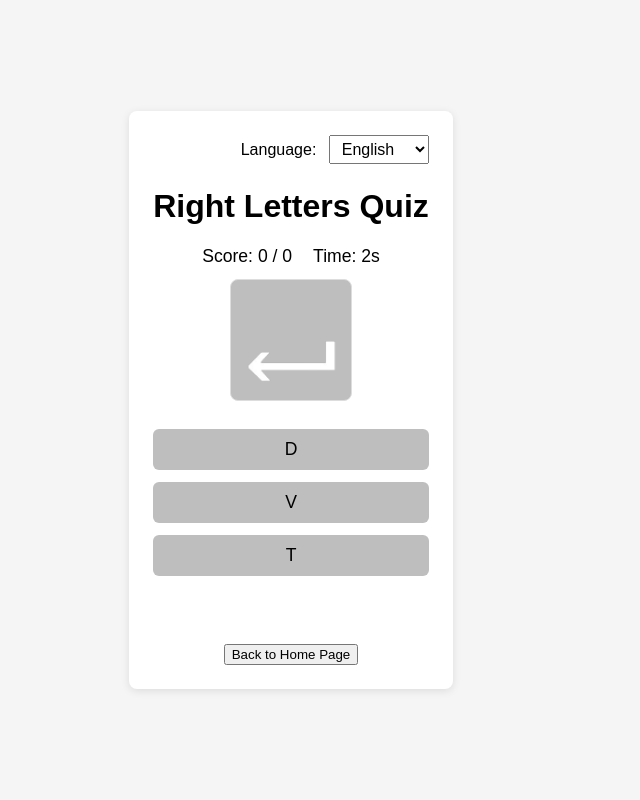
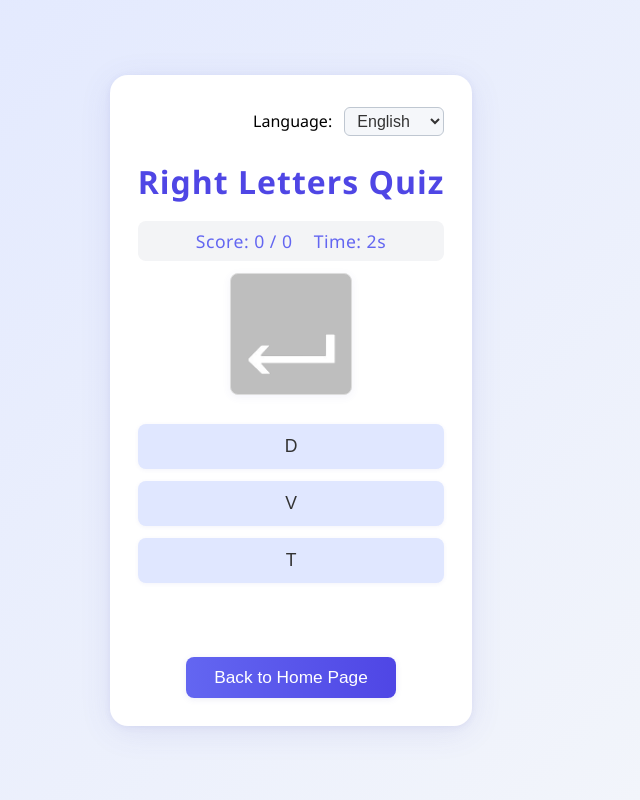
Before and after one commit to ThomasLrns/Letters-Quiz, a plain HTML site: page right-quiz.html in a window 1280 px wide. Both pictures are taken after a click on the button "Start Quiz". Shown: the whole page, without its empty margins (349-989 px from the left). Drawn offline with Linux system fonts and the light colour scheme.

Commit message:
Update style.css
Modification of the style css file

```diff
--- a/style.css
+++ b/style.css
@@ -6,8 +6,8 @@
     color: #a11a1a; /* dark red */
 }
 body {
-    font-family: Arial, sans-serif;
-    background: #f5f5f5;
+    font-family: 'Segoe UI', Arial, sans-serif;
+    background: linear-gradient(135deg, #e0e7ff 0%, #f5f7fa 100%);
     margin: 0;
     padding: 0;
     min-height: 100vh;
@@ -15,23 +15,47 @@ body {
     align-items: center;
     justify-content: center;
 }
+
 .container {
-    max-width: 400px;
+    max-width: 480px;
     margin: 40px auto;
     background: #fff;
-    padding: 24px;
-    border-radius: 8px;
-    box-shadow: 0 2px 8px rgba(0,0,0,0.1);
+    padding: 32px 28px 28px 28px;
+    border-radius: 18px;
+    box-shadow: 0 6px 32px 0 rgba(80, 80, 180, 0.10), 0 1.5px 6px 0 rgba(80, 80, 180, 0.08);
     text-align: center;
+    position: relative;
+}
+
+#language-select {
+    border-radius: 6px;
+    border: 1px solid #bfc7d1;
+    background: #f5f7fa;
+    color: #333;
+    padding: 6px 12px;
+    font-size: 1em;
+    transition: border 0.2s;
+}
+#language-select:focus {
+    border: 1.5px solid #6c63ff;
+    outline: none;
+}
+
+h1 {
+    font-size: 2em;
+    color: #4f46e5;
+    margin-bottom: 18px;
+    letter-spacing: 1px;
 }
 #symbol-img {
     width: 120px;
     height: 120px;
     object-fit: contain;
     margin-bottom: 24px;
-    border: 1px solid #ddd;
-    border-radius: 8px;
-    background: #fafafa;
+    border: 1.5px solid #e0e7ff;
+    border-radius: 12px;
+    background: #f3f4f6;
+    box-shadow: 0 2px 8px rgba(80, 80, 180, 0.07);
 }
 #options {
     display: flex;
@@ -40,41 +64,89 @@ body {
     margin-bottom: 16px;
 }
 #options button {
-    padding: 10px 0;
+    padding: 12px 0;
     font-size: 1.1em;
     border: none;
-    border-radius: 6px;
-    background: #BEBEBE;
+    border-radius: 8px;
+    background: #e0e7ff;
+    color: #333;
     cursor: pointer;
-    transition: background 0.2s;
+    transition: background 0.2s, color 0.2s;
+    box-shadow: 0 1px 4px rgba(80, 80, 180, 0.07);
 }
 
-.correct-answer {
+#options button.correct-answer {
     background: #b6eeb7 !important;
+    color: #176317 !important;
 }
-.wrong-answer {
+#options button.wrong-answer {
     background: #f7b6b6 !important;
+    color: #a11a1a !important;
 }
 #options button:hover {
-    background: #b3e5fc;
+    background: #c7d2fe;
+    color: #4f46e5;
 }
 #feedback {
-    font-size: 1.1em;
-    margin-bottom: 12px;
-    min-height: 24px;
+    font-size: 1.15em;
+    margin-bottom: 14px;
+    min-height: 28px;
+    font-weight: 500;
+    letter-spacing: 0.5px;
 }
-#next-btn {
-    padding: 8px 24px;
-    font-size: 1em;
+#next-btn, #submit-btn, #restart-btn, #start-btn, #back-btn {
+    padding: 10px 28px;
+    font-size: 1.08em;
     border: none;
-    border-radius: 6px;
-    background: #4caf50;
+    border-radius: 8px;
+    background: linear-gradient(90deg, #6366f1 0%, #4f46e5 100%);
     color: #fff;
     cursor: pointer;
-    margin-top: 8px;
+    margin-top: 10px;
+    margin-bottom: 0;
+    font-weight: 500;
+    box-shadow: 0 1.5px 6px rgba(80, 80, 180, 0.10);
+    transition: background 0.2s, box-shadow 0.2s, transform 0.1s;
+}
+#next-btn:hover, #submit-btn:hover, #restart-btn:hover, #start-btn:hover, #back-btn:hover {
+    background: linear-gradient(90deg, #818cf8 0%, #6366f1 100%);
+    box-shadow: 0 4px 16px rgba(80, 80, 180, 0.13);
+    transform: translateY(-2px) scale(1.03);
 }
 #result {
-    font-size: 1.2em;
+    font-size: 1.22em;
+    color: #4f46e5;
+    margin-top: 28px;
+    font-weight: 600;
+    letter-spacing: 0.5px;
+}
+
+#answer-input {
+    border-radius: 8px;
+    border: 1.5px solid #bfc7d1;
+    background: #f5f7fa;
     color: #333;
-    margin-top: 24px;
+    padding: 10px 16px;
+    font-size: 1.15em;
+    margin-bottom: 12px;
+    width: 80%;
+    max-width: 320px;
+    box-sizing: border-box;
+    transition: border 0.2s;
+    outline: none;
 }
+#answer-input:focus {
+    border: 1.5px solid #6366f1;
+    background: #fff;
+}
+
+#score-timer-wrapper {
+    background: #f3f4f6;
+    border-radius: 8px;
+    padding: 8px 0 8px 0;
+    margin-bottom: 18px;
+    color: #6366f1;
+    font-weight: 500;
+    font-size: 1.08em;
+    letter-spacing: 0.5px;
+}
```
